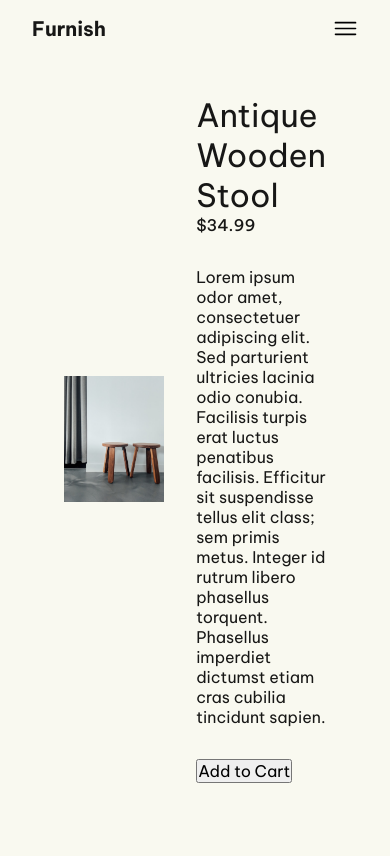
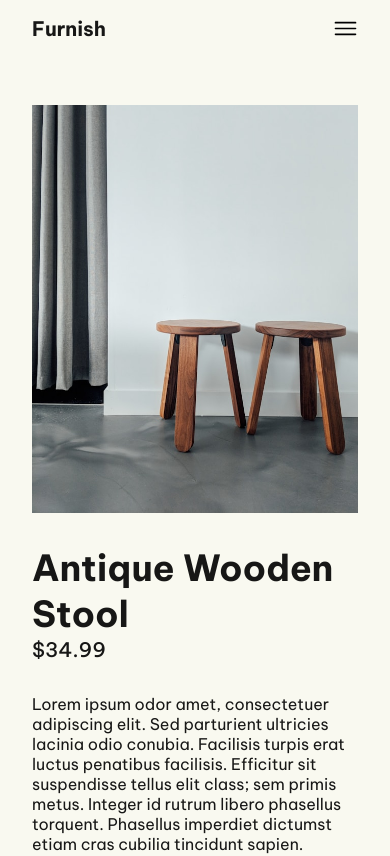
Before and after one commit to thechristinedo/furnish, a React (Vite) app: page /product/1 in a window 390 px wide. Shown: the top 856 px of the page. Built offline with nearby package versions, Linux system fonts and the light colour scheme.

Commit message:
added product display responsiveness

```diff
--- a/src/component/Footer.tsx
+++ b/src/component/Footer.tsx
@@ -9,7 +9,7 @@ const Footer = () => {
             <ul role="list" className="footer-nav-list">
               <li>
                 <Link to="/dashboard" className="nav-link">
-                  <p>Dashboard</p>
+                  <p>About</p>
                 </Link>
               </li>
               <li>
--- a/src/component/ProductDisplay.tsx
+++ b/src/component/ProductDisplay.tsx
@@ -1,4 +1,4 @@
-import { useEffect, useState } from "react";
+import { useEffect } from "react";
 import { useParams } from "react-router-dom";
 import Navbar from "./Navbar";
 import items from "../data/items.json";
@@ -23,10 +23,6 @@ const ProductDisplay = () => {
   const imgUrl = `../../public/imgs/${product.url}`;
   const { increaseCartQuantity } = useShoppingCart();
 
-  const addCartAnimation = function () {
-    console.log("+1");
-  };
-
   useEffect(() => {
     window.scrollTo(0, 0);
   }, []);
@@ -35,37 +31,39 @@ const ProductDisplay = () => {
     <>
       <Navbar />
 
-      <section className="productDisplay">
-        <div className="productDisplayContainer">
-          <div>
-            <img src={imgUrl} alt="Product Image" />
-          </div>
-          <div className="productDisplayTextContainer">
-            <div className="productTitleContainer">
-              <h1>{product.name}</h1>
-              <h3>${product.price}</h3>
+      <section className="product-display">
+        <div className="container grid columns center-grid-items padding-block-700">
+          <img
+            className="product-display-img"
+            src={imgUrl}
+            alt="Product Image"
+          />
+
+          <div className="product-display-content">
+            <div>
+              <h1 className="fs-secondary-heading fw-bold">{product.name}</h1>
+              <h3 className="fs-600 fw-semi-bold">${product.price}</h3>
             </div>
-            <div className="productDescriptionContainer">
-              <p>{product.description}</p>
-            </div>
-            <div className="productButtonContainer">
+
+            <p>{product.description}</p>
+
+            <div className="product-button-container">
               <button
                 type="button"
-                className="productAddButton"
-                onClick={(e) => {
+                className="product-display-add-btn button"
+                onClick={() => {
                   increaseCartQuantity(product.id);
-                  addCartAnimation();
                 }}
               >
                 Add to Cart
               </button>
-              <span className="productAddButtonIcon">+1</span>
+              <span className="product-popup">+1</span>
             </div>
           </div>
         </div>
       </section>
 
-      {/* <Footer /> */}
+      <Footer />
     </>
   );
 };
--- a/src/index.css
+++ b/src/index.css
@@ -150,7 +150,6 @@ body {
 
   .nav-list {
     display: grid;
-    gap: 1rem;
     text-align: center;
     font-weight: var(--fw-bold);
   }
@@ -168,12 +167,11 @@ body {
   justify-items: center;
   gap: 2rem;
   text-align: center;
+  align-items: center;
 }
 
 .footer-nav-list {
   display: flex;
-  justify-content: center;
-  flex-wrap: wrap;
   gap: 1.5rem;
 }
 
@@ -327,7 +325,7 @@ body {
 
 .productPageContent {
   display: flex;
-  justify-items: center;
+  justify-content: center;
   gap: 2rem;
 }
 
@@ -358,61 +356,37 @@ body {
   display: grid;
   justify-content: center;
   grid-template-columns: repeat(auto-fit, minmax(500px, 1fr));
-  grid-gap: 1rem;
+  grid-gap: 2rem;
 }
 
 /* productdisplaypage */
 
-.productDisplayContainer {
+.product-display {
   min-height: calc(100vh - 80px);
-  display: grid;
-  grid-template-columns: repeat(2, 1fr);
-  justify-items: center;
-  align-items: center;
-  gap: 2rem;
-
-  padding: 0 4rem;
 }
 
-.productDisplayTextContainer {
+.product-display-content {
   display: flex;
   flex-direction: column;
   gap: 2rem;
-  max-width: 600px;
 }
 
-.productTitleContainer h1 {
-  font-size: 2rem;
-}
-
-.productTitleContainer h3 {
-  font-weight: 500;
-}
-
-.productButtonContainer {
+.product-button-container {
   display: flex;
   align-items: center;
   position: relative;
   width: fit-content;
 }
 
-.productAddButton {
-  transition: 0.3s;
-}
-
-.productAddButton:hover {
-  background: rgb(var(--accent-dark-color));
-}
-
-.productAddButtonIcon {
+.product-popup {
   position: absolute;
   left: 110%;
   opacity: 0;
-  color: rgb(var(--accent-dark-color));
+  color: var(--clr-accent-400);
   transition: 0.15s;
 }
 
-.productAddButton:active + .productAddButtonIcon {
+.product-display-add-btn:active + .product-popup {
   opacity: 100%;
   transform: scale(2);
 }
@@ -677,15 +651,11 @@ body {
 
 .grid {
   display: grid;
-  gap: 1rem;
+  gap: 2rem;
 }
 
 /* when width > 800px */
 @media (min-width: 50em) {
-  .even-columns {
-    grid-auto-columns: 1fr;
-  }
-
   .columns {
     grid-auto-flow: column;
     grid-auto-columns: 1fr;
@@ -715,3 +685,8 @@ body {
 .margin-top {
   margin-top: 1rem;
 }
+
+.center-grid-items {
+  justify-items: center;
+  align-items: center;
+}
--- a/src/pages/HomePage.tsx
+++ b/src/pages/HomePage.tsx
@@ -1,9 +1,7 @@
 import { Link } from "react-router-dom";
 import Navbar from "../component/Navbar";
-
 import items from "../data/items.json";
 import "../index.css";
-import ProductCard from "../component/ProductCard";
 import Footer from "../component/Footer";
 import Button from "../component/Button";
 
@@ -15,7 +13,6 @@ const HomePage = () => {
       <Navbar />
 
       <main>
-        {/* <section className="homeHero"> */}
         <section className="home-hero padding-bottom-400">
           <div className="background-img-container">
             <div className="container text-align-center padding-block-700">
@@ -32,7 +29,6 @@ const HomePage = () => {
           </div>
         </section>
 
-        {/* <section className="homeAbout"> */}
         <section className="home-about padding-bottom-400">
           <div className="container">
             <div className="grid columns one-third-columns">
@@ -46,7 +42,6 @@ const HomePage = () => {
           </div>
         </section>
 
-        {/* <section className="homeProducts"> */}
         <section className="home-featured padding-bottom-400">
           <div className="container">
             <h2 className="fs-secondary-heading fw-bold">
@@ -55,7 +50,6 @@ const HomePage = () => {
           </div>
         </section>
 
-        {/* <section className="homeFooter"> */}
         <section className="home-cta text-accent-400">
           <div className="background-img-container">
             <div className="container padding-block-600 text-align-right cta-flex">
```
